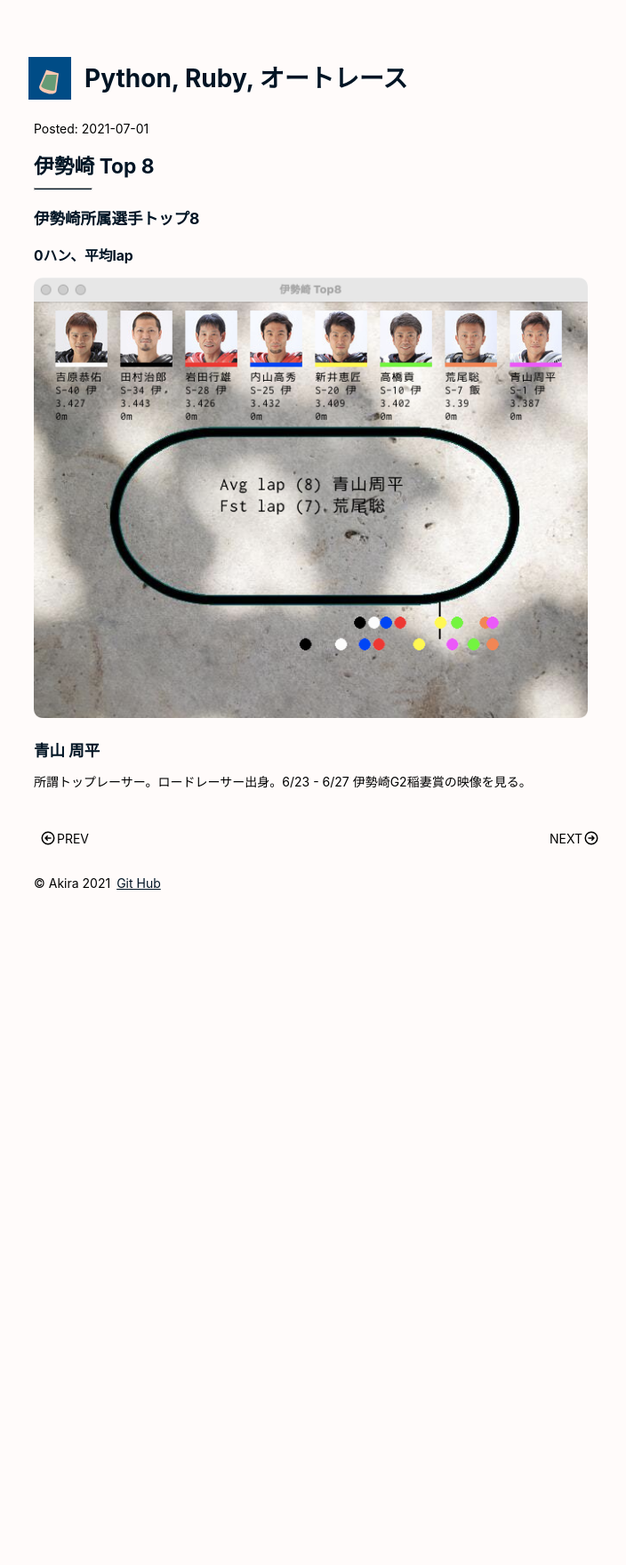
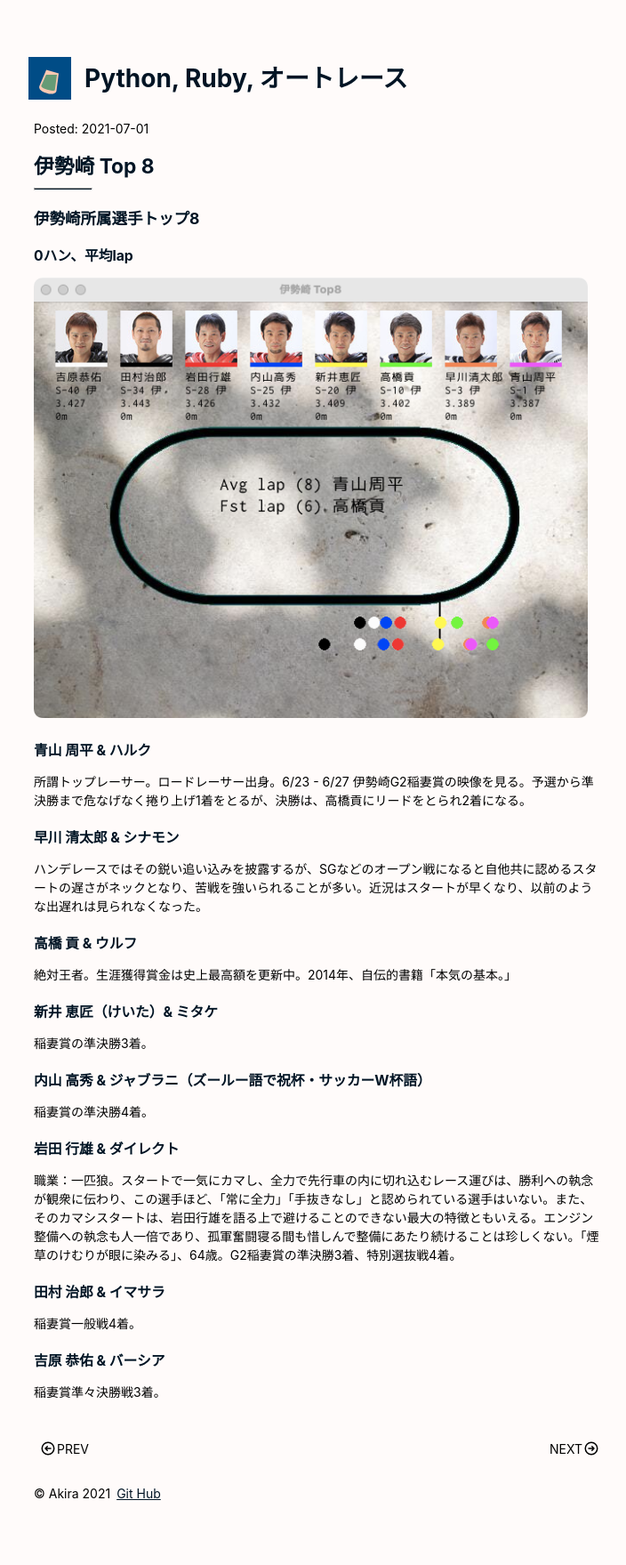
Before and after one commit to justgetwet/jekyll-race, a Jekyll site: the page built from _posts/2021-07-01-isesaki-top8.md, in a window 1280 px wide. Shown: the whole page at 89% size, without its empty margins (32-736 px from the left). Built offline with Jekyll 4.4.1, drawn with Linux system fonts in a browser that asks for light colours; before the commit the page ends 1073 px from its top, so only the background shows below that.

Commit message:
tullys isesaki

```diff
--- a/_posts/2021-07-01-isesaki-top8.md
+++ b/_posts/2021-07-01-isesaki-top8.md
@@ -9,6 +9,34 @@ title: "伊勢崎 Top 8"
 
 ![isesaki top8]({{site.baseurl}}/images/isesaki_top8.png)
 
-### 青山 周平
+#### 青山 周平 & ハルク
 
-所謂トップレーサー。ロードレーサー出身。6/23 - 6/27 伊勢崎G2稲妻賞の映像を見る。
+所謂トップレーサー。ロードレーサー出身。6/23 - 6/27 伊勢崎G2稲妻賞の映像を見る。予選から準決勝まで危なげなく捲り上げ1着をとるが、決勝は、高橋貢にリードをとられ2着になる。
+
+#### 早川 清太郎 & シナモン
+
+ハンデレースではその鋭い追い込みを披露するが、SGなどのオープン戦になると自他共に認めるスタートの遅さがネックとなり、苦戦を強いられることが多い。近況はスタートが早くなり、以前のような出遅れは見られなくなった。
+
+#### 高橋 貢 & ウルフ
+
+絶対王者。生涯獲得賞金は史上最高額を更新中。2014年、自伝的書籍「本気の基本。」
+
+#### 新井 恵匠（けいた）& ミタケ
+
+稲妻賞の準決勝3着。
+
+#### 内山 高秀 & ジャブラニ（ズールー語で祝杯・サッカーW杯語）
+
+稲妻賞の準決勝4着。
+
+#### 岩田 **行雄** & ダイレクト
+
+職業：一匹狼。スタートで一気にカマし、全力で先行車の内に切れ込むレース運びは、勝利への執念が観衆に伝わり、この選手ほど、「常に全力」「手抜きなし」と認められている選手はいない。また、そのカマシスタートは、岩田行雄を語る上で避けることのできない最大の特徴ともいえる。エンジン整備への執念も人一倍であり、孤軍奮闘寝る間も惜しんで整備にあたり続けることは珍しくない。「煙草のけむりが眼に染みる」、64歳。G2稲妻賞の準決勝3着、特別選抜戦4着。
+
+#### 田村 **治郎** & イマサラ
+
+稲妻賞一般戦4着。
+
+#### 吉原 恭佑 & バーシア
+
+稲妻賞準々決勝戦3着。
```
Also changed, not shown: _posts/2021-07-06-isesaki-fav8.md (added, +38 -0 lines), images/isesaki_fav8.png (added), images/isesaki_top8.png, 2 other files.
